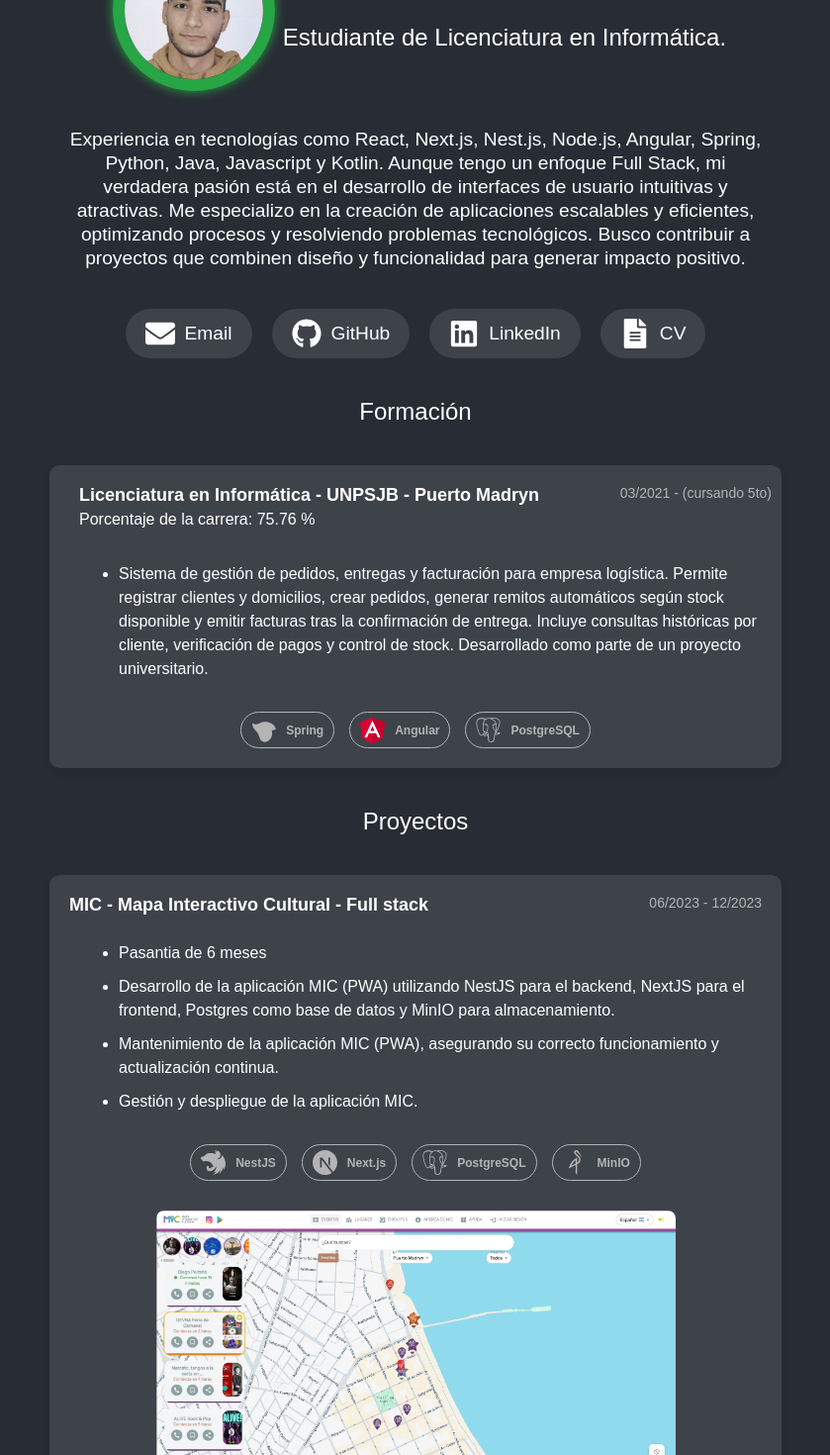
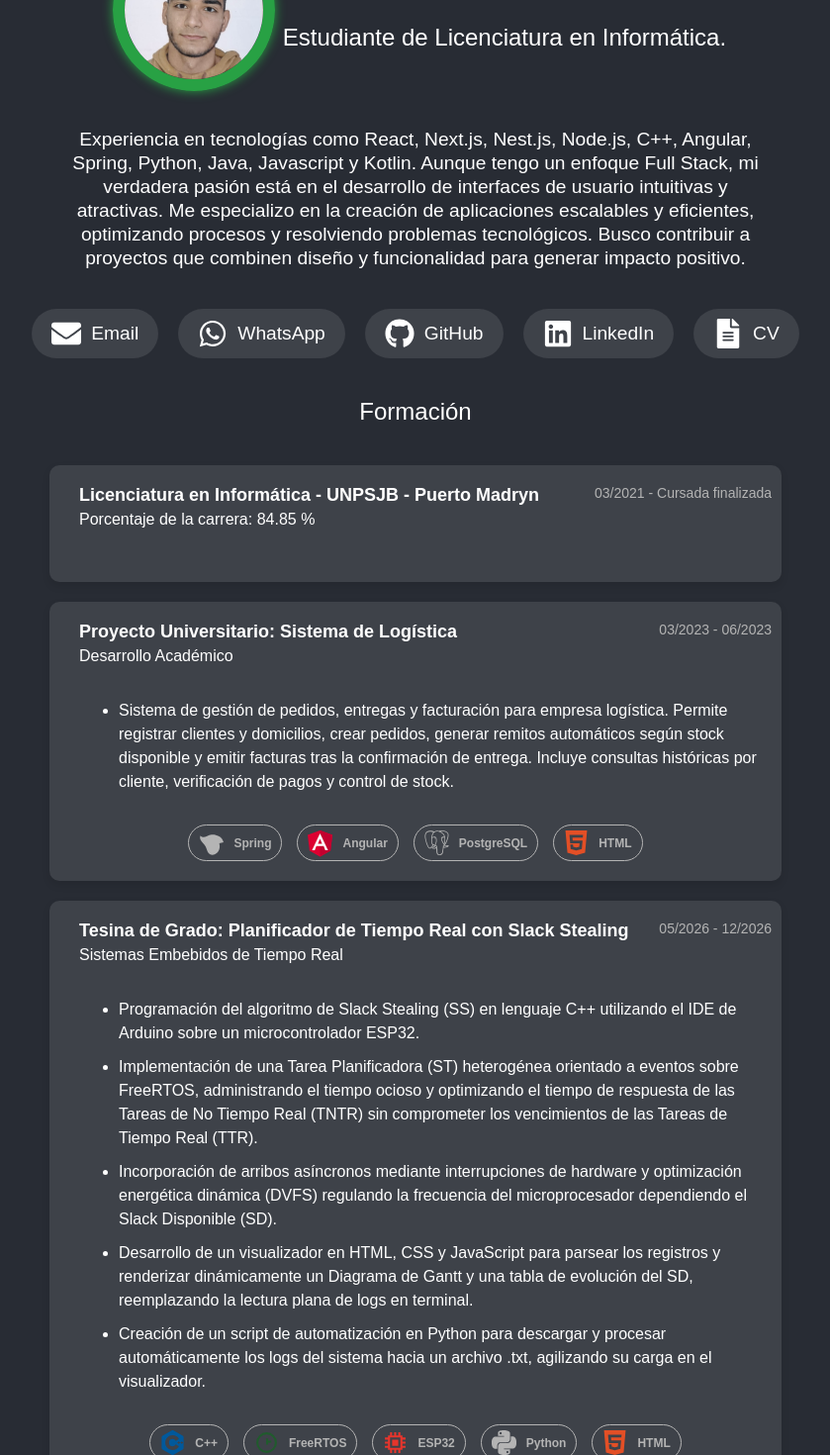
Before and after one commit to ValentinoVerdi/mi-portafolio, a React (Create React App) app: page / in a window 1280 px wide. Shown: the part 180-1650 px from the top of the page at 99% size, without its empty margins (220-1059 px from the left). Built offline with nearby package versions, Linux system fonts and the light colour scheme.

Commit message:
agregada la tesina de grado

```diff
--- a/src/components/Hero.tsx
+++ b/src/components/Hero.tsx
@@ -1,5 +1,5 @@
 import React from "react";
-import { FaEnvelope, FaFileAlt, FaGithub, FaLinkedin } from "react-icons/fa";
+import { FaEnvelope, FaFileAlt, FaGithub, FaLinkedin, FaWhatsapp } from "react-icons/fa";
 import { portfolioData } from "../data.tsx";
 import stylesContact from "../styles/contact.module.css";
 import styles from "../styles/hero.module.css";
@@ -44,10 +44,21 @@ const Hero: React.FC = () => {
       <section className={stylesContact.contact}>
         {/* Botones de contacto */}
         <a
-          href={`mailto:${portfolioData.contact.email}`}
+          href={`https://mail.google.com/mail/?view=cm&fs=1&to=${portfolioData.contact.email}`}
+          target="_blank"
+          rel="noopener noreferrer"
           className={stylesContact.contactLink}
         >
           <FaEnvelope className={stylesContact.icon} /> Email
+        </a>
+
+        <a
+          href={portfolioData.contact.whatsapp}
+          target="_blank"
+          rel="noopener noreferrer"
+          className={stylesContact.contactLink}
+        >
+          <FaWhatsapp className={stylesContact.icon} /> WhatsApp
         </a>
 
         <a
--- /dev/null
+++ b/src/components/icons/Cplusplus.tsx
@@ -0,0 +1,10 @@
+import React from "react";
+
+const CplusplusIcon = () => (
+  <svg role="img" viewBox="0 0 24 24" xmlns="http://www.w3.org/2000/svg">
+    <title>C++</title>
+    <path d="M22.394 6c-.167-.29-.398-.543-.652-.69L12.926.22c-.509-.294-1.34-.294-1.848 0L2.26 5.31c-.508.293-.923 1.013-.923 1.6v10.18c0 .294.104.62.271.91.167.29.398.543.652.69l8.816 5.09c.508.293 1.34.293 1.848 0l8.816-5.09c.254-.147.485-.4.652-.69.167-.29.27-.616.27-.91V6.91c.003-.294-.1-.62-.268-.91zM12 19.11c-3.92 0-7.109-3.19-7.109-7.11 0-3.92 3.19-7.11 7.11-7.11a7.133 7.133 0 016.156 3.553l-3.076 1.78a3.567 3.567 0 00-3.08-1.78A3.56 3.56 0 008.444 12 3.56 3.56 0 0012 15.555a3.57 3.57 0 003.08-1.778l3.078 1.78A7.135 7.135 0 0112 19.11zm7.11-6.715h-.79v.79h-.79v-.79h-.79v-.79h.79v-.79h.79v.79h.79zm2.962 0h-.79v.79h-.79v-.79h-.79v-.79h.79v-.79h.79v.79h.79z" fill="#00599C"/>
+  </svg>
+);
+
+export default CplusplusIcon;
--- /dev/null
+++ b/src/components/icons/ESP32.tsx
@@ -0,0 +1,10 @@
+import React from "react";
+
+const ESP32Icon = () => (
+  <svg role="img" viewBox="0 0 24 24" xmlns="http://www.w3.org/2000/svg">
+    <title>ESP32</title>
+    <path d="M7 2h2v3H7V2zm4 0h2v3h-2V2zm4 0h2v3h-2V2zM2 7h3v2H2V7zm0 4h3v2H2v-2zm0 4h3v2H2v-2zm17-8h3v2h-3V7zm0 4h3v2h-3v-2zm0 4h3v2h-3v-2zM7 19h2v3H7v-3zm4 0h2v3h-2v-3zm4 0h2v3h-2v-3zM5 5h14v14H5V5zm2 2v10h10V7H7zm2 2h6v6H9V9z" fill="#E7352C"/>
+  </svg>
+);
+
+export default ESP32Icon;
--- /dev/null
+++ b/src/components/icons/FreeRTOS.tsx
@@ -0,0 +1,10 @@
+import React from "react";
+
+const FreeRTOSIcon = () => (
+  <svg role="img" viewBox="0 0 24 24" xmlns="http://www.w3.org/2000/svg">
+    <title>FreeRTOS</title>
+    <path d="M12 2a10 10 0 100 20 10 10 0 000-20zm0 18a8 8 0 110-16 8 8 0 010 16zm4.5-12h-3v2h3v2h-3v2h-2V8h5v2z" fill="#205B2D"/>
+  </svg>
+);
+
+export default FreeRTOSIcon;
--- /dev/null
+++ b/src/components/icons/HTML.tsx
@@ -0,0 +1,10 @@
+import React from "react";
+
+const HTMLIcon = () => (
+  <svg role="img" viewBox="0 0 24 24" xmlns="http://www.w3.org/2000/svg">
+    <title>HTML5</title>
+    <path d="M1.5 0h21l-1.91 21.563L11.977 24l-8.564-2.438L1.5 0zm7.031 9.75l-.232-2.718 10.059.003.23-2.622L5.412 4.41l.698 8.01h9.126l-.326 3.426-2.91.804-2.955-.81-.188-2.11H6.248l.33 4.171L12 19.351l5.379-1.443.744-8.157H8.531z" fill="#E34F26"/>
+  </svg>
+);
+
+export default HTMLIcon;
--- a/src/data.tsx
+++ b/src/data.tsx
@@ -1,9 +1,14 @@
 import AngularIcon from "./components/icons/Angular.tsx";
+import CplusplusIcon from "./components/icons/Cplusplus.tsx";
+import ESP32Icon from "./components/icons/ESP32.tsx";
+import FreeRTOSIcon from "./components/icons/FreeRTOS.tsx";
+import HTMLIcon from "./components/icons/HTML.tsx";
 import LabelMeIcon from "./components/icons/Labelme.tsx";
 import MinioIcon from "./components/icons/Minio.tsx";
 import NestjsIcon from "./components/icons/Nestjs.tsx";
 import NextjsIcon from "./components/icons/Nextjs.tsx";
 import PostgreSQLIcon from "./components/icons/PostgreSQL.tsx";
+import PythonIcon from "./components/icons/Python.tsx";
 import SpringIcon from "./components/icons/Spring.tsx";
 
 export const portfolioData = {
@@ -11,11 +16,12 @@ export const portfolioData = {
     name: "Verdi Valentino",
     role: "Estudiante de Licenciatura en Informática.",
     aboutme:
-      "Experiencia en tecnologías como React, Next.js, Nest.js, Node.js, Angular, Spring, Python, Java, Javascript y Kotlin. Aunque tengo un enfoque Full Stack, mi verdadera pasión está en el desarrollo de interfaces de usuario intuitivas y atractivas. Me especializo en la creación de aplicaciones escalables y eficientes, optimizando procesos y resolviendo problemas tecnológicos. Busco contribuir a proyectos que combinen diseño y funcionalidad para generar impacto positivo.",
+      "Experiencia en tecnologías como React, Next.js, Nest.js, Node.js, C++, Angular, Spring, Python, Java, Javascript y Kotlin. Aunque tengo un enfoque Full Stack, mi verdadera pasión está en el desarrollo de interfaces de usuario intuitivas y atractivas. Me especializo en la creación de aplicaciones escalables y eficientes, optimizando procesos y resolviendo problemas tecnológicos. Busco contribuir a proyectos que combinen diseño y funcionalidad para generar impacto positivo.",
     image: "/profile.webp",
   },
   contact: {
-    email: "valentinoverdi17@gmail.com",
+    email: "valenverdi17@gmail.com",
+    whatsapp: "https://wa.me/542945639278",
     github: "https://github.com/ValentinoVerdi",
     linkedin: "https://www.linkedin.com/in/valentino-verdi-2414972a5/",
     cv: "/Valentino_Verdi_CV.pdf",
@@ -62,16 +68,43 @@ export const portfolioData = {
   education: [
     {
       degree: "Licenciatura en Informática - UNPSJB - Puerto Madryn",
-      institution: "Porcentaje de la carrera: 75.76 %",
-      year: "03/2021 - (cursando 5to)",
+      institution: "Porcentaje de la carrera: 84.85 %",
+      year: "03/2021 - Cursada finalizada",
+      projects: [],
+      technologies: null
+    },
+    {
+      degree: "Proyecto Universitario: Sistema de Logística",
+      institution: "Desarrollo Académico",
+      year: "03/2023 - 06/2023",
       projects: [
-        "Sistema de gestión de pedidos, entregas y facturación para empresa logística. Permite registrar clientes y domicilios, crear pedidos, generar remitos automáticos según stock disponible y emitir facturas tras la confirmación de entrega. Incluye consultas históricas por cliente, verificación de pagos y control de stock. Desarrollado como parte de un proyecto universitario."
+        "Sistema de gestión de pedidos, entregas y facturación para empresa logística. Permite registrar clientes y domicilios, crear pedidos, generar remitos automáticos según stock disponible y emitir facturas tras la confirmación de entrega. Incluye consultas históricas por cliente, verificación de pagos y control de stock."
       ],
       technologies: [
         { logo: SpringIcon, name: "Spring" },
         { logo: AngularIcon, name: "Angular" },
         { logo: PostgreSQLIcon, name: "PostgreSQL" },
+        { logo: HTMLIcon, name: "HTML" },
       ]
     },
+    {
+      degree: "Tesina de Grado: Planificador de Tiempo Real con Slack Stealing",
+      institution: "Sistemas Embebidos de Tiempo Real",
+      year: "05/2026 - 12/2026",
+      projects: [
+        "Programación del algoritmo de Slack Stealing (SS) en lenguaje C++ utilizando el IDE de Arduino sobre un microcontrolador ESP32.",
+        "Implementación de una Tarea Planificadora (ST) heterogénea orientado a eventos sobre FreeRTOS, administrando el tiempo ocioso y optimizando el tiempo de respuesta de las Tareas de No Tiempo Real (TNTR) sin comprometer los vencimientos de las Tareas de Tiempo Real (TTR).",
+        "Incorporación de arribos asíncronos mediante interrupciones de hardware y optimización energética dinámica (DVFS) regulando la frecuencia del microprocesador dependiendo el Slack Disponible (SD).",
+        "Desarrollo de un visualizador en HTML, CSS y JavaScript para parsear los registros y renderizar dinámicamente un Diagrama de Gantt y una tabla de evolución del SD, reemplazando la lectura plana de logs en terminal.",
+        "Creación de un script de automatización en Python para descargar y procesar automáticamente los logs del sistema hacia un archivo .txt, agilizando su carga en el visualizador.",
+      ],
+      technologies: [
+        { logo: CplusplusIcon, name: "C++" },
+        { logo: FreeRTOSIcon, name: "FreeRTOS" },
+        { logo: ESP32Icon, name: "ESP32" },
+        { logo: PythonIcon, name: "Python" },
+        { logo: HTMLIcon, name: "HTML" }
+      ]
+    }
   ]
 };
```
